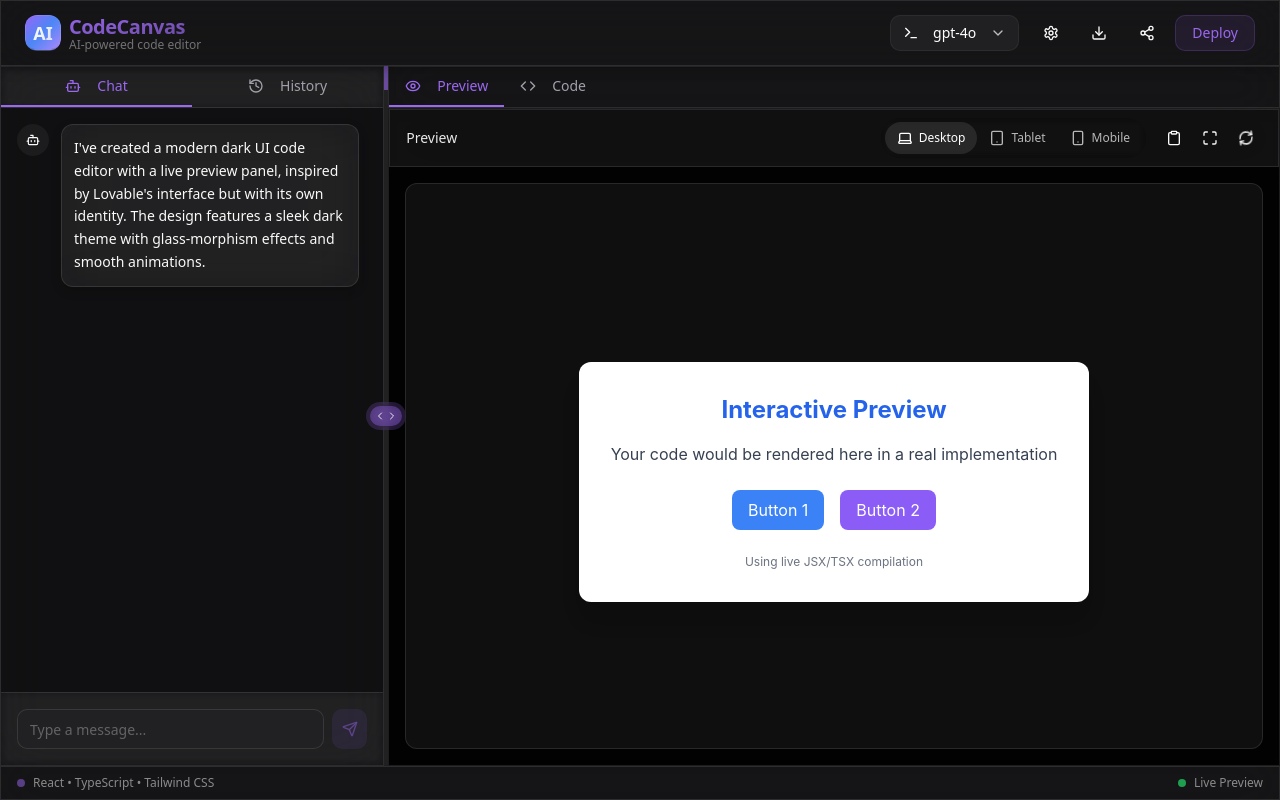
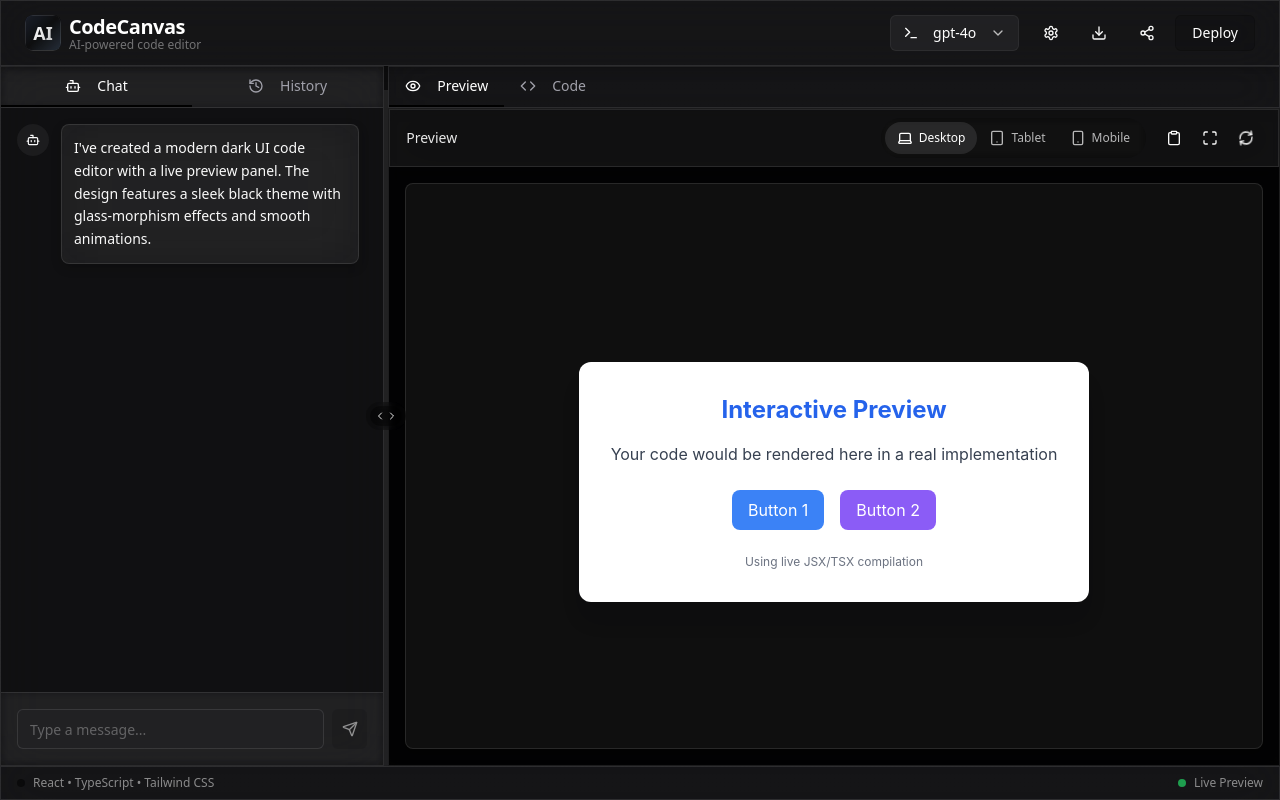
Before and after one commit to deepsuthar78/code-simply-preview, a React (Vite) app: page / in a window 1280 px wide. Built offline with nearby package versions, Linux system fonts and the light colour scheme.

Commit message:
Refactor: Update UI theme
Update the UI theme by changing the color scheme from purple to black and modernizing the overall design.

```diff
--- a/src/components/AnimatedLogo.tsx
+++ b/src/components/AnimatedLogo.tsx
@@ -5,14 +5,14 @@ const AnimatedLogo: React.FC = () => {
   return (
     <div className="relative flex items-center group">
       <div className="h-9 w-9 relative overflow-hidden rounded-lg">
-        <div className="absolute inset-0 bg-gradient-to-br from-purple-500 via-blue-500 to-purple-400 rounded-md animate-float"></div>
+        <div className="absolute inset-0 bg-gradient-to-br from-gray-900 via-black to-gray-800 rounded-md animate-float"></div>
         <div className="absolute inset-0 bg-black/20 glass-morphism rounded-md group-hover:bg-black/10 transition-colors duration-300"></div>
         <div className="absolute inset-0 flex items-center justify-center">
           <span className="text-gradient font-bold text-lg">AI</span>
         </div>
       </div>
       <div className="ml-2 flex flex-col">
-        <span className="font-semibold text-xl tracking-tight text-gradient-primary group-hover:translate-x-0.5 transition-transform duration-300">CodeCanvas</span>
+        <span className="font-semibold text-xl tracking-tight text-white group-hover:translate-x-0.5 transition-transform duration-300">CodeCanvas</span>
         <span className="text-xs text-white/40 group-hover:text-white/60 transition-colors duration-300 -mt-1">AI-powered code editor</span>
       </div>
     </div>
--- a/src/components/ChatPanel.tsx
+++ b/src/components/ChatPanel.tsx
@@ -1,3 +1,4 @@
+
 import React, { useState, useRef, useEffect } from 'react';
 import { Button } from '@/components/ui/button';
 import { Input } from '@/components/ui/input';
@@ -14,7 +15,7 @@ const ChatPanel: React.FC = () => {
   const [messages, setMessages] = useState<Message[]>([
     {
       isUser: false,
-      text: "I've created a modern dark UI code editor with a live preview panel, inspired by Lovable's interface but with its own identity. The design features a sleek dark theme with glass-morphism effects and smooth animations."
+      text: "I've created a modern dark UI code editor with a live preview panel. The design features a sleek black theme with glass-morphism effects and smooth animations."
     }
   ]);
   const [input, setInput] = useState('');
@@ -77,7 +78,7 @@ const ChatPanel: React.FC = () => {
           className={cn(
             "rounded-none border-b-2 flex-1 px-4 py-2 transition-all duration-200",
             activeTab === 'chat'
-              ? "border-primary text-primary"
+              ? "border-black text-white"
               : "border-transparent text-muted-foreground"
           )}
           onClick={() => setActiveTab('chat')}
@@ -90,7 +91,7 @@ const ChatPanel: React.FC = () => {
           className={cn(
             "rounded-none border-b-2 flex-1 px-4 py-2 transition-all duration-200",
             activeTab === 'history'
-              ? "border-primary text-primary"
+              ? "border-black text-white"
               : "border-transparent text-muted-foreground"
           )}
           onClick={() => setActiveTab('history')}
@@ -114,7 +115,7 @@ const ChatPanel: React.FC = () => {
               >
                 <div className={cn(
                   "flex-none h-8 w-8 rounded-full flex items-center justify-center",
-                  message.isUser ? "order-2 bg-primary/20" : "bg-secondary/50"
+                  message.isUser ? "order-2 bg-black/20" : "bg-secondary/50"
                 )}>
                   {message.isUser ? <User size={14} /> : <Bot size={14} />}
                 </div>
@@ -122,7 +123,7 @@ const ChatPanel: React.FC = () => {
                   className={cn(
                     "p-3 rounded-lg max-w-[85%] glass-morphism shadow-md",
                     message.isUser
-                      ? "bg-primary/10 text-primary border-primary/20"
+                      ? "bg-black/10 text-white border-black/20"
                       : "bg-secondary/30 text-secondary-foreground border-secondary/30"
                   )}
                 >
@@ -157,13 +158,13 @@ const ChatPanel: React.FC = () => {
                 onChange={(e) => setInput(e.target.value)}
                 onKeyDown={handleKeyDown}
                 placeholder="Type a message..."
-                className="bg-secondary/30 border-white/10 focus-visible:ring-primary/20 placeholder:text-white/30 transition-all duration-200"
+                className="bg-secondary/30 border-white/10 focus-visible:ring-black/20 placeholder:text-white/30 transition-all duration-200"
               />
               <Button
                 size="icon"
                 onClick={handleSend}
                 disabled={input.trim() === ''}
-                className="bg-primary/20 hover:bg-primary/30 text-primary transition-all duration-200"
+                className="bg-black/20 hover:bg-black/30 text-white transition-all duration-200"
               >
                 <Send size={18} />
               </Button>
--- a/src/components/Navbar.tsx
+++ b/src/components/Navbar.tsx
@@ -99,7 +99,7 @@ const Navbar: React.FC = () => {
             <Share2 size={18} className="hover:scale-110 transition-transform duration-300" />
           </Button>
 
-          <Button variant="outline" size="sm" className="rounded-md ml-2 px-4 bg-primary/10 hover:bg-primary/20 border-primary/20 text-primary transition-all duration-200" onClick={handleDeploy}>
+          <Button variant="outline" size="sm" className="rounded-md ml-2 px-4 bg-black/10 hover:bg-black/20 border-black/20 text-white transition-all duration-200" onClick={handleDeploy}>
             Deploy
           </Button>
         </div>
--- a/src/components/ui/resizable.tsx
+++ b/src/components/ui/resizable.tsx
@@ -39,9 +39,9 @@ const ResizableHandle = ({
       </div>
     ) : (
       <div className="z-10 flex h-auto py-2 items-center justify-center resize-handle-arrow">
-        <div className="flex items-center bg-primary/30 backdrop-blur-sm rounded-full p-1">
-          <ChevronLeft size={12} className="text-primary-foreground/90" />
-          <ChevronRight size={12} className="text-primary-foreground/90" />
+        <div className="flex items-center bg-black/30 backdrop-blur-sm rounded-full p-1">
+          <ChevronLeft size={12} className="text-white/90" />
+          <ChevronRight size={12} className="text-white/90" />
         </div>
       </div>
     )}
--- a/src/index.css
+++ b/src/index.css
@@ -1,3 +1,4 @@
+
 @tailwind base;
 @tailwind components;
 @tailwind utilities;
@@ -13,8 +14,8 @@
     --popover: 240 10% 3.9%;
     --popover-foreground: 0 0% 98%;
 
-    --primary: 262 83.3% 67.8%;
-    --primary-foreground: 210 20% 98%;
+    --primary: 0 0% 0%;
+    --primary-foreground: 0 0% 100%;
 
     --secondary: 240 3.7% 15.9%;
     --secondary-foreground: 0 0% 98%;
@@ -22,7 +23,7 @@
     --muted: 240 3.7% 15.9%;
     --muted-foreground: 240 5% 64.9%;
 
-    --accent: 262 83.3% 67.8%;
+    --accent: 0 0% 0%;
     --accent-foreground: 0 0% 98%;
 
     --destructive: 0 62.8% 30.6%;
@@ -32,13 +33,13 @@
     --input: 240 3.7% 15.9%;
     --ring: 240 4.9% 83.9%;
 
-    --radius: 0.75rem;
+    --radius: 0.5rem;
   }
 }
 
 @layer base {
   * {
-    @apply border-border selection:bg-primary/20 selection:text-white;
+    @apply border-border selection:bg-black/20 selection:text-white;
   }
 
   body {
@@ -73,7 +74,7 @@
   }
 
   .text-gradient-primary {
-    @apply bg-gradient-to-br from-primary via-primary/80 to-primary/60 bg-clip-text text-transparent;
+    @apply bg-gradient-to-br from-black via-black/90 to-black/80 bg-clip-text text-transparent;
   }
 }
 
@@ -98,11 +99,11 @@
 }
 
 .editor-scrollbar::-webkit-scrollbar-thumb {
-  @apply bg-primary/20 rounded-full;
+  @apply bg-black/20 rounded-full;
 }
 
 .editor-scrollbar::-webkit-scrollbar-thumb:hover {
-  @apply bg-primary/40;
+  @apply bg-black/40;
 }
 
 /* Code highlighting styles */
@@ -111,7 +112,7 @@
 }
 
 .code-line:hover {
-  @apply border-primary/50 bg-primary/5;
+  @apply border-black/50 bg-black/5;
 }
 
 .code-keyword {
@@ -169,7 +170,7 @@
 
 .resize-handle:hover,
 .resize-handle[data-resize-handle-active] {
-  @apply bg-primary/60;
+  @apply bg-black/60;
   width: 4px;
 }
 
@@ -181,7 +182,7 @@
   transform: translate(-50%, -50%);
   width: 1px;
   height: 24px;
-  @apply bg-primary/60;
+  @apply bg-black/60;
   transition: opacity 0.2s ease;
 }
 
@@ -197,7 +198,7 @@
   justify-content: center;
   padding: 0.25rem;
   border-radius: 9999px;
-  @apply bg-primary/20 backdrop-blur-sm;
+  @apply bg-black/20 backdrop-blur-sm;
 }
 
 /* Dropdown menu styling for the model selector */
--- a/src/pages/Index.tsx
+++ b/src/pages/Index.tsx
@@ -19,16 +19,16 @@ import React from 'react';
 
 const MyComponent = () => {
   return (
-    <div className="p-6 max-w-md mx-auto bg-white rounded-xl shadow-md flex items-center space-x-4">
+    <div className="p-6 max-w-md mx-auto bg-gray-900 text-white rounded-xl shadow-md flex items-center space-x-4">
       <div className="flex-shrink-0">
-        <div className="h-12 w-12 bg-blue-500 rounded-full flex items-center justify-center text-white font-bold">
+        <div className="h-12 w-12 bg-black rounded-full flex items-center justify-center text-white font-bold">
           UI
         </div>
       </div>
       <div>
-        <div className="text-xl font-medium text-black">Create UI with Code</div>
-        <p className="text-gray-500">Write code and see instant preview</p>
-        <button className="mt-3 px-4 py-1 text-sm text-blue-600 font-semibold rounded-full border border-blue-600 hover:text-white hover:bg-blue-600 hover:border-transparent focus:outline-none focus:ring-2 focus:ring-blue-600 focus:ring-offset-2">
+        <div className="text-xl font-medium">Create UI with Code</div>
+        <p className="text-gray-400">Write code and see instant preview</p>
+        <button className="mt-3 px-4 py-1 text-sm text-white font-semibold rounded-full border border-white hover:bg-white hover:text-black hover:border-transparent focus:outline-none focus:ring-2 focus:ring-white focus:ring-offset-2 focus:ring-offset-gray-900 transition-colors">
           Learn more
         </button>
       </div>
@@ -77,7 +77,7 @@ const Index = () => {
                 className={cn(
                   "rounded-none border-b-2 px-4 py-2 transition-all duration-200",
                   activeTab === 'preview'
-                    ? "border-primary text-primary"
+                    ? "border-black text-white"
                     : "border-transparent text-muted-foreground"
                 )}
                 onClick={() => setActiveTab('preview')}
@@ -90,7 +90,7 @@ const Index = () => {
                 className={cn(
                   "rounded-none border-b-2 px-4 py-2 transition-all duration-200",
                   activeTab === 'code'
-                    ? "border-primary text-primary"
+                    ? "border-black text-white"
                     : "border-transparent text-muted-foreground"
                 )}
                 onClick={() => setActiveTab('code')}
@@ -127,7 +127,7 @@ const Index = () => {
       <div className="glass-morphism border-t border-white/10 py-2 px-4 text-xs text-white/50 flex justify-between items-center backdrop-blur-md">
         <div>
           <span className="flex items-center gap-2">
-            <span className="inline-block h-2 w-2 rounded-full bg-primary/50"></span>
+            <span className="inline-block h-2 w-2 rounded-full bg-black/50"></span>
             React • TypeScript • Tailwind CSS
           </span>
         </div>
```
